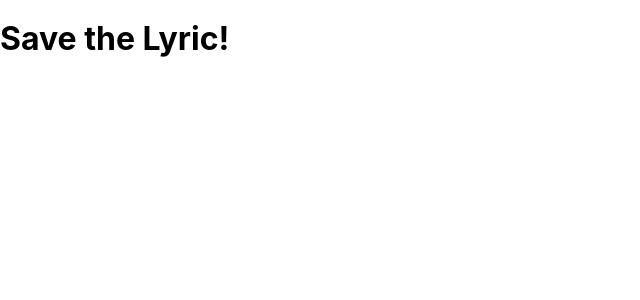
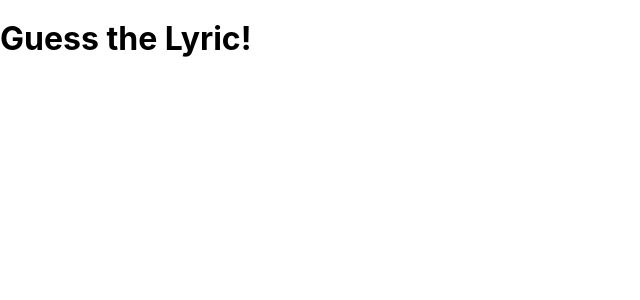
Before and after one commit to saveTheLyric/saveTheLyricProjectSix, a React (Create React App) app: page / in a window 1280 px wide. Shown: the top 300 px of the page, without its empty margins (0-640 px from the left). Built offline with nearby package versions, Linux system fonts and the light colour scheme.

Commit message:
changed header name

```diff
--- a/src/Header.js
+++ b/src/Header.js
@@ -4,7 +4,7 @@ const Header = () => {
   return (
     <>
       <header>
-          <h1>Save the Lyric!</h1>
+          <h1>Guess the Lyric!</h1>
       </header>
     </>
   )
```
